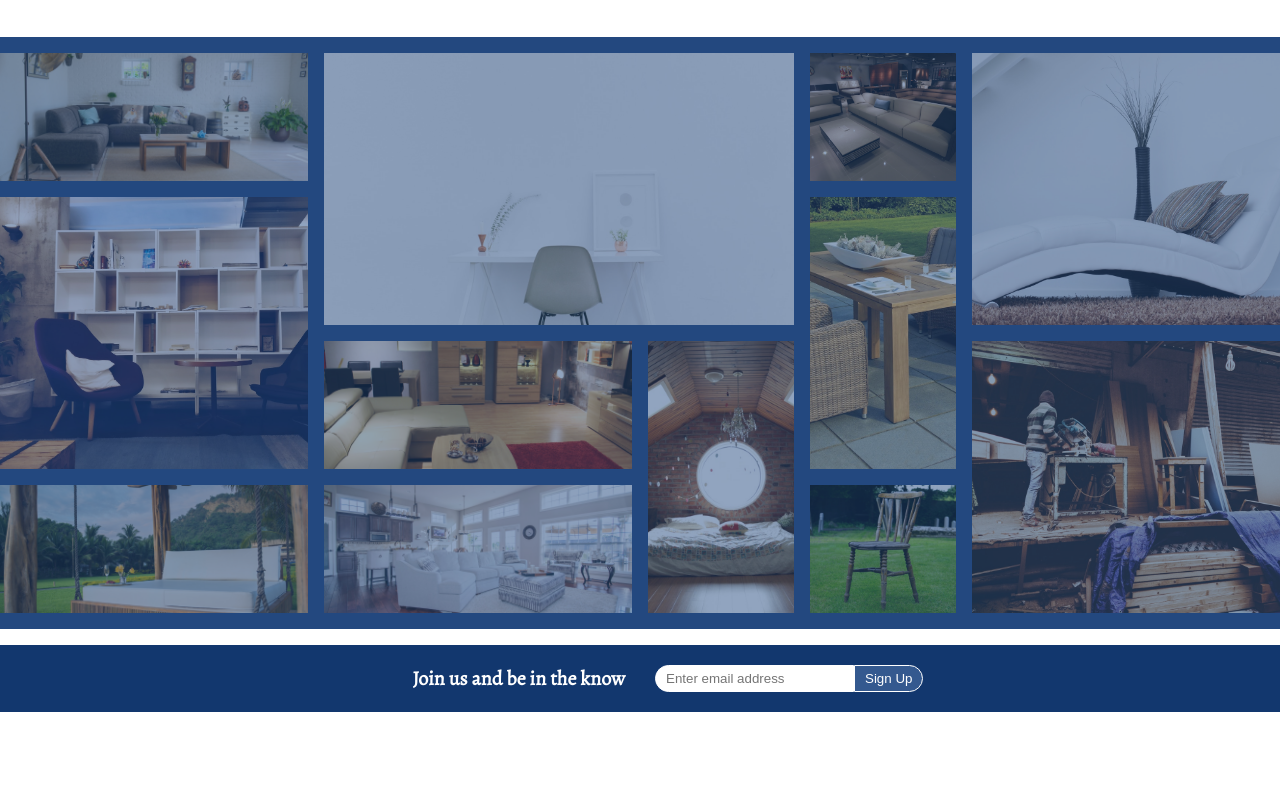
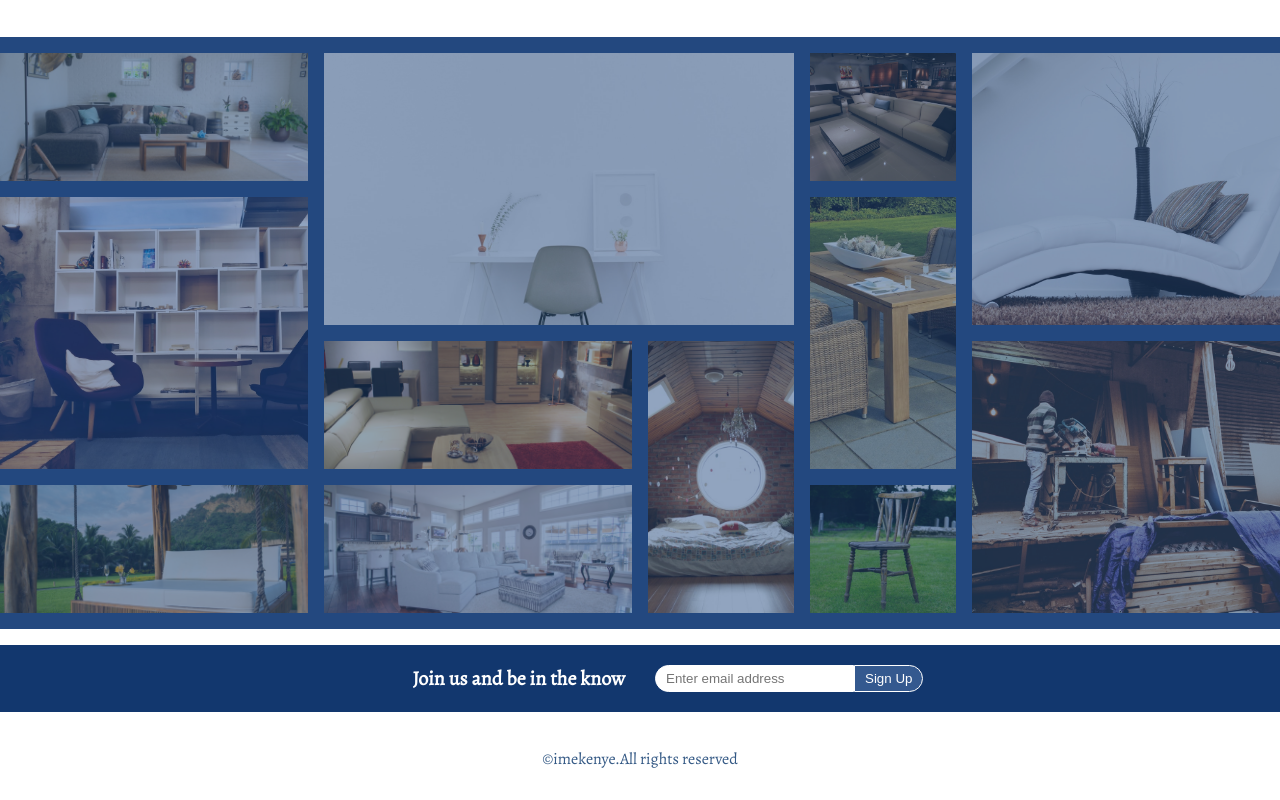
Before and after one commit to imekenye/Furniture-Store, a plain HTML site: page index.html in a window 1280 px wide. Shown: the part 2445-3245 px from the top of the page. Before the commit the page ends 3173 px from the top, so only its background shows below. Drawn offline with nearby package versions, Linux system fonts and the light colour scheme.

Commit message:
Add footer

```diff
--- a/index.html
+++ b/index.html
@@ -195,6 +195,14 @@
         </section>
 
         <!--  END OF CONTACT -->
+
+        <!-- FOOTER -->
+
+        <footer class="footer">
+            <p>&copy;imekenye.All rights reserved</p>
+        </footer>
+
+        <!-- END OF FOOTER -->
     </div>
 </body>
 </html>
--- a/scss/main.scss
+++ b/scss/main.scss
@@ -664,3 +664,17 @@ body {
 }
 
 // END OF CONTACT
+
+// FOOTER
+
+.footer {
+    grid-column: 2/10;
+    grid-row: 9/10;
+    text-align: center;
+    font-size: 1.6rem;
+    padding: 2rem 0 3rem 0;
+    color: #345985;
+
+}
+
+// END OF FOOTER
```
Also changed, not shown: css/main.css, 1 other file.
